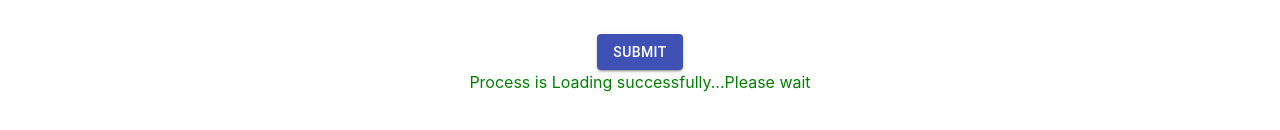
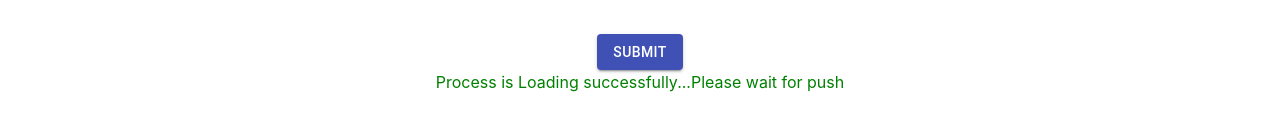
Before and after one commit to Farish3444/askanything_project, a React (Create React App) app: page /Payment in a window 1280 px wide. Both pictures are taken after typing "Sample", "Sample", "Sample", "Sample" into the empty fields and a click on the button "SUBMIT". Shown: the part 336-466 px from the top of the page. Built offline with nearby package versions, Linux system fonts and the light colour scheme.

Commit message:
undertaken the project

```diff
--- a/src/Advertise/Payment.jsx
+++ b/src/Advertise/Payment.jsx
@@ -103,7 +103,7 @@ const validateForm=(e)=>{
                 {submit && !form.cardHolderName ? (errormsg):null}
                 {/*  */}
             <Button variant='contained' color="primary" onClick={validateForm}>Submit</Button>
-                {submit && valid  ? <p style={{color:'green'}}>Process is Loading successfully...Please wait</p>:null}
+                {submit && valid  ? <p style={{color:'green'}}>Process is Loading successfully...Please wait for push</p>:null}
             </form>
         </div>
     )
```
